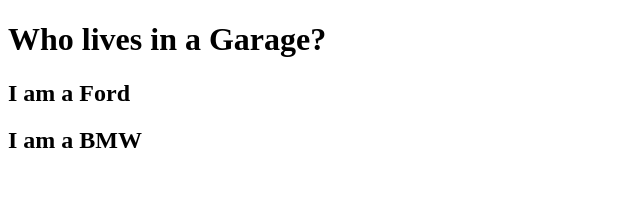
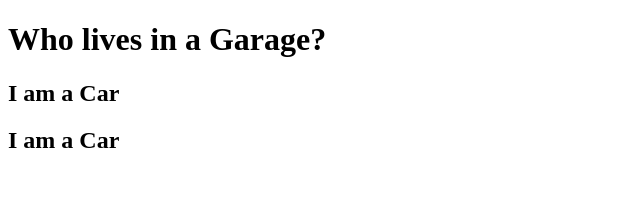
Before and after one commit to dus-tin9/Caravan-Chaos, a React (Vite) app in the folder my-app/: page / in a window 1280 px wide. Shown: the top 204 px of the page, without its empty margins (0-640 px from the left). Built offline with nearby package versions, Linux system fonts and the light colour scheme.

Commit message:
components in Files

```diff
--- /dev/null
+++ b/my-app/src/Vehicle.tsx
@@ -0,0 +1,12 @@
+
+
+
+function Car () {
+
+  return (
+    <h2>I am a Car</h2>
+  )
+}
+
+
+export default Car;
--- a/my-app/src/main.tsx
+++ b/my-app/src/main.tsx
@@ -1,21 +1,16 @@
 import { createRoot } from 'react-dom/client'
+import Car from './Vehicle'
 
 
 
-function Car (props) {
-
-  return (
-    <h2>I am a {props.brand}</h2>
-  )
-}
 
 function Garage () {
 
   return(
     <>
       <h1>Who lives in a Garage?</h1>
-      <Car brand="Ford"/>
-      <Car brand="BMW"/>
+      <Car />
+      <Car />
     </>
   )
 }
```
